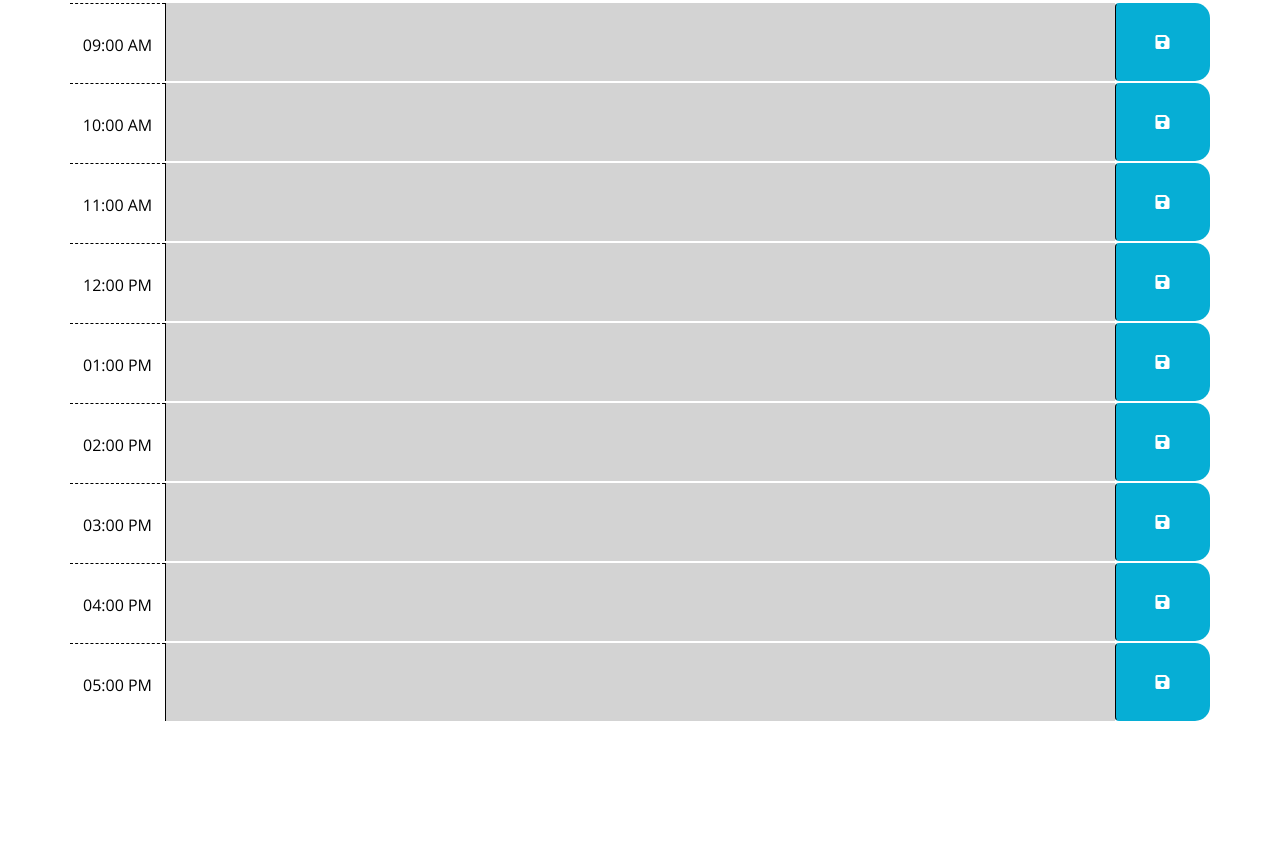
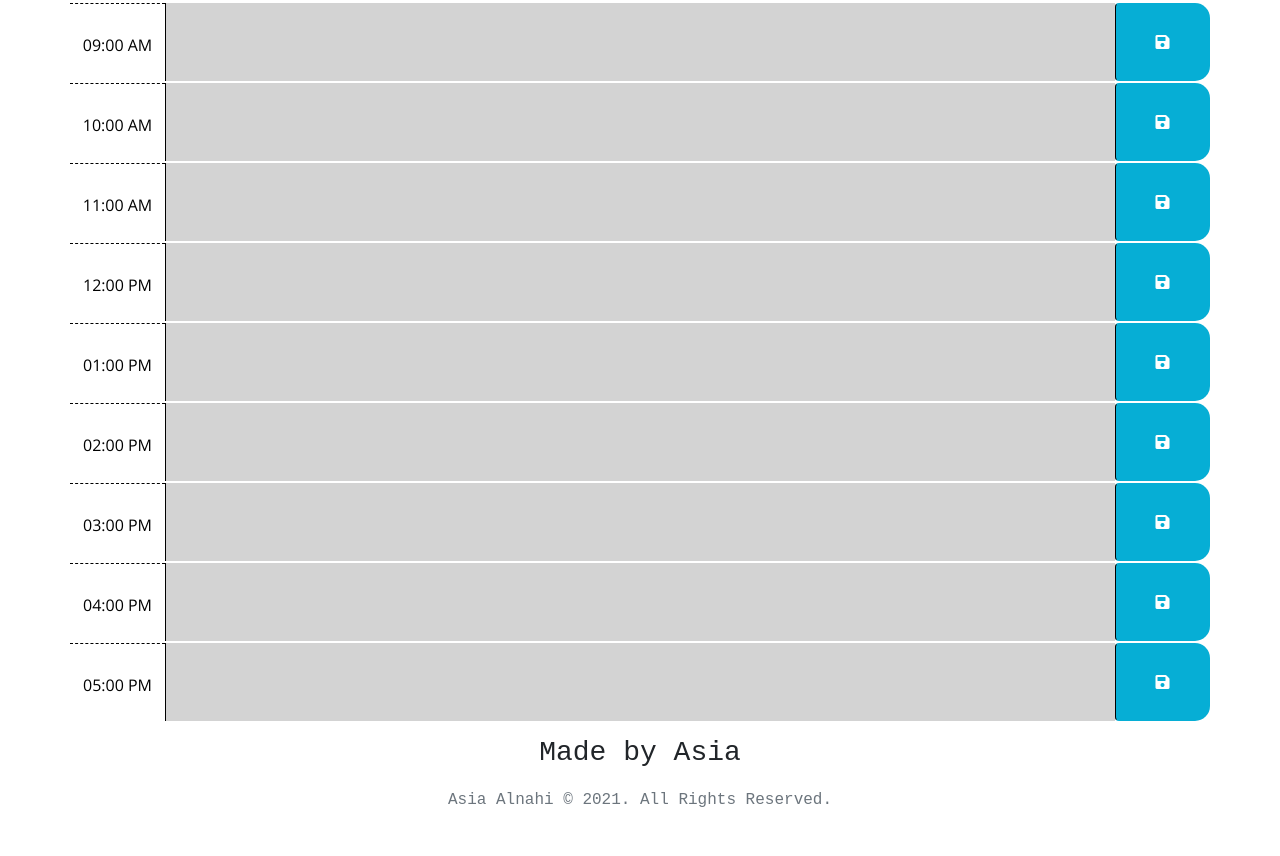
Before and after one commit to asia-codeing/homework-5-work-day-scheduler, a plain HTML site: page index.html in a window 1280 px wide. Shown: the part 371-1227 px from the top of the page. Before the commit the page ends 1092 px from the top, so only its background shows below. Drawn offline with nearby package versions, Linux system fonts and the light colour scheme.

Commit message:
update the README file, added footer and style it, make the condional statments working better

```diff
--- a/assets/css/style.css
+++ b/assets/css/style.css
@@ -78,3 +78,22 @@ textarea{
   font-size: 20px;
   transition: all .3s ease-in-out;
 }
+/*footer*/
+footer{
+  margin-top: 5px;
+  background-color: var(--white);
+  color: var(--color);
+  text-align: center;
+  font-size: 20px;
+  padding: 10px;
+  font-family: monospace;
+}
+footer p {
+  color: var(--gray);
+  line-height: 24px;
+  margin: 0;
+  font-size: 16px;
+  margin-bottom: 24px;
+  padding: 10px;
+
+}
--- a/assets/js/script.js
+++ b/assets/js/script.js
@@ -1,13 +1,14 @@
+$(document).ready(function(){
 // Display today's day and date
 function dateTime(){
     var todayDate = moment().format('dddd, MMM Do YYYY');
     $("#currentDay").html(todayDate);
     var currentTime = moment().format('LTS');
     $("#currentTime").html(currentTime);
+    timeTracking()
 }
 setInterval(dateTime, 1000);
 
-$(document).ready(function(){
     //Add click listener to the save button
     $(".saveBtn").on("click", function(){
         // Get the values of the textarea by using JQuery
@@ -15,9 +16,10 @@ $(document).ready(function(){
         var time = $(this).parent().attr("id");
         // Save time and task in local storage
         localStorage.setItem(time, task);
-    })
+    });
     function timeTracking(){
         var now = moment().hour();
+        console.log(now);
         if (now > 9){
             $("#time9").addClass("past");
         } else if (now >= 9 && now < 10) {
@@ -28,7 +30,7 @@ $(document).ready(function(){
         if (now > 10) {
             $("#time10").addClass("past");
         } else if (now >= 10 && now < 11) {
-            $("time10").addClass("present");
+            $("#time10").addClass("present");
         } else if (now < 10) {
             $("#time10").addClass("future");
         }
@@ -67,7 +69,6 @@ $(document).ready(function(){
         } else if (now < 15) {
             $("#time3").addClass("future");
         }
-
         if (now > 16) {
             $("#time4").addClass("past");
         } else if (now >= 16 && now < 17) {
--- a/index.html
+++ b/index.html
@@ -114,6 +114,11 @@
                <button class="btn saveBtn col-md-1"><i class="fas fa-save"></i></button>
           </div>
         </div>
+       <!--Footer-->
+       <footer>
+         <h3>Made by Asia</h3>
+         <p>Asia Alnahi © 2021. All Rights Reserved.</p>
+       </footer>
 
     <script src="https://cdnjs.cloudflare.com/ajax/libs/jquery/3.2.1/jquery.min.js"></script>
     <script src="https://cdnjs.cloudflare.com/ajax/libs/moment.js/2.24.0/moment.min.js"></script>
```
Also changed, not shown: 2 other files. Lines whose indentation alone changed are shown as unchanged.
